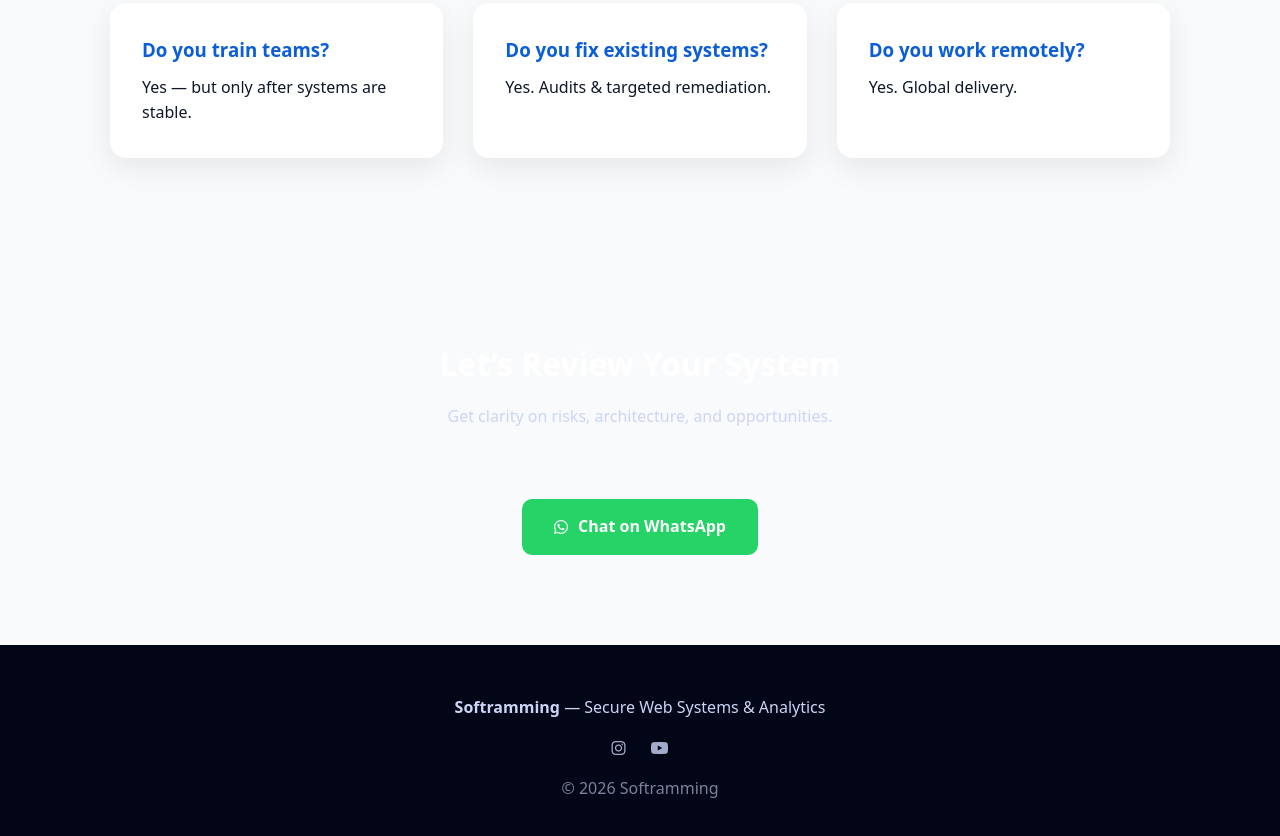
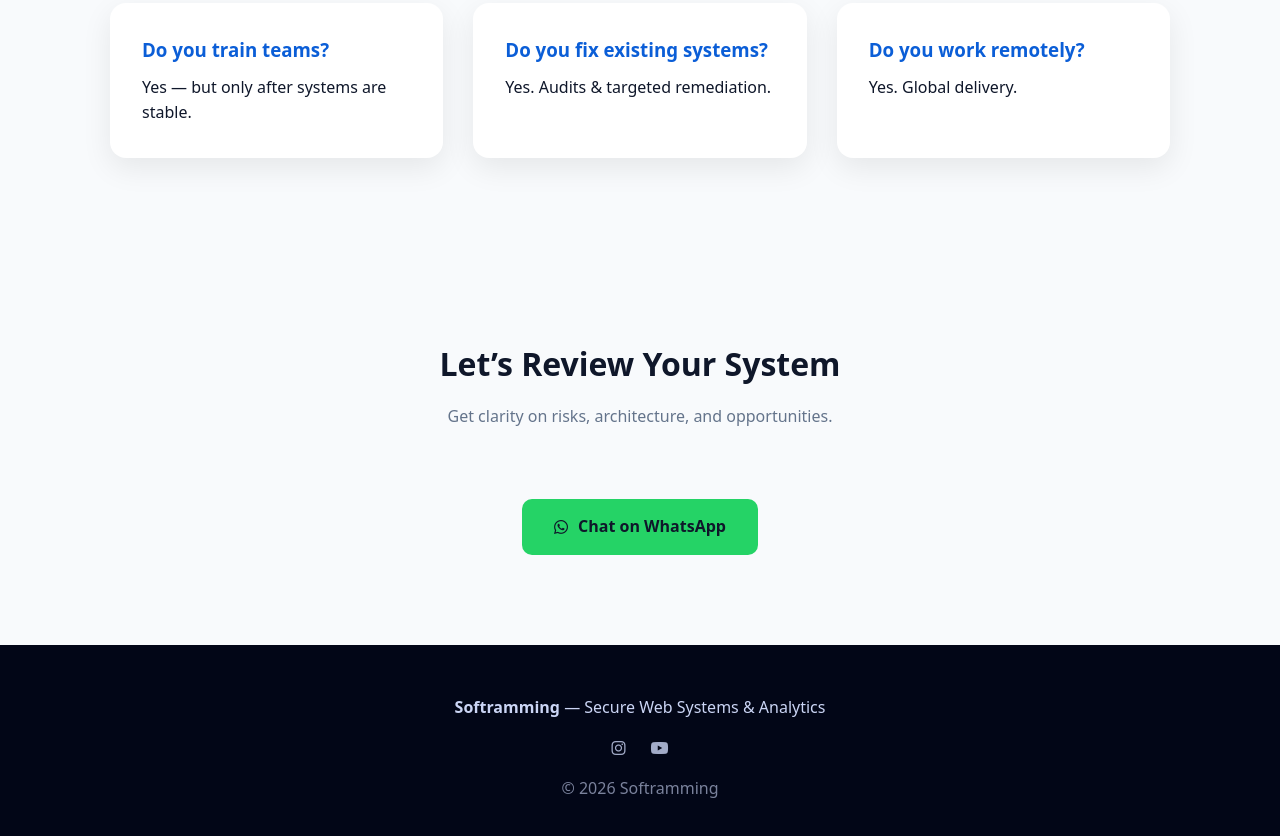
Before and after one commit to softramming/softramming-website, a plain HTML site: page index.html in a window 1280 px wide. Shown: the part 1758-2594 px from the top of the page. Drawn offline with Linux system fonts and the light colour scheme.

Commit message:
Update index.html

```diff
--- a/index.html
+++ b/index.html
@@ -133,7 +133,7 @@ body.dark .alt{background:#020617}
 /* CTA */
 .cta{
   background:var(--light);
-  color:white;
+  color:var(--dark);
   text-align:center;
 }
 .cta a{
@@ -142,10 +142,12 @@ body.dark .alt{background:#020617}
   border-radius:10px;
   display:inline-flex;
   gap:10px;
+  color: var(--dark);
   align-items:center;
   font-weight:600;
   margin-top:25px;
 }
+
 
 /* Footer */
 footer{
@@ -236,7 +238,7 @@ footer{
 <section class="cta" id="contact">
   <div class="container">
     <h2 class="section-title">Let’s Review Your System</h2>
-    <p class="section-sub" style="color:#cbd5f5">
+    <p class="section-sub">
       Get clarity on risks, architecture, and opportunities.
     </p>
     <a href="https://wa.me/2347071377219" target="_blank">
```
